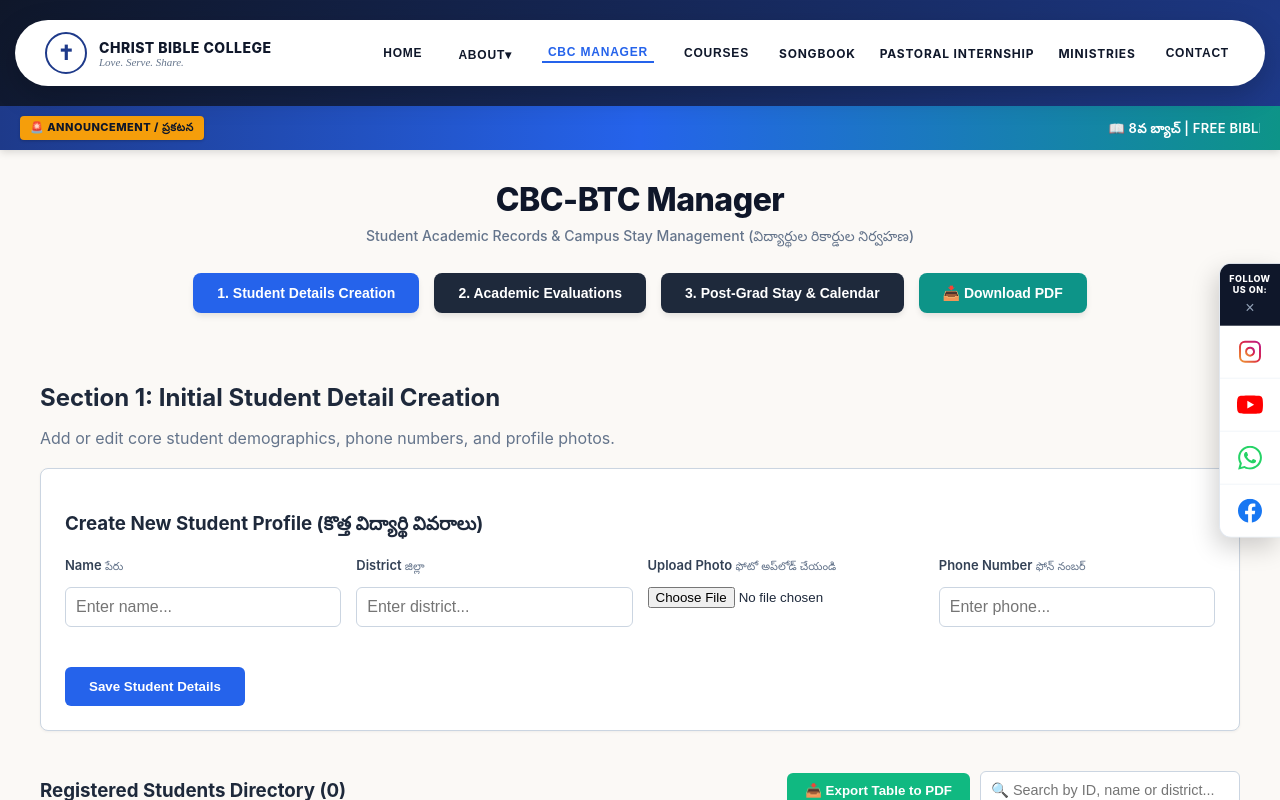
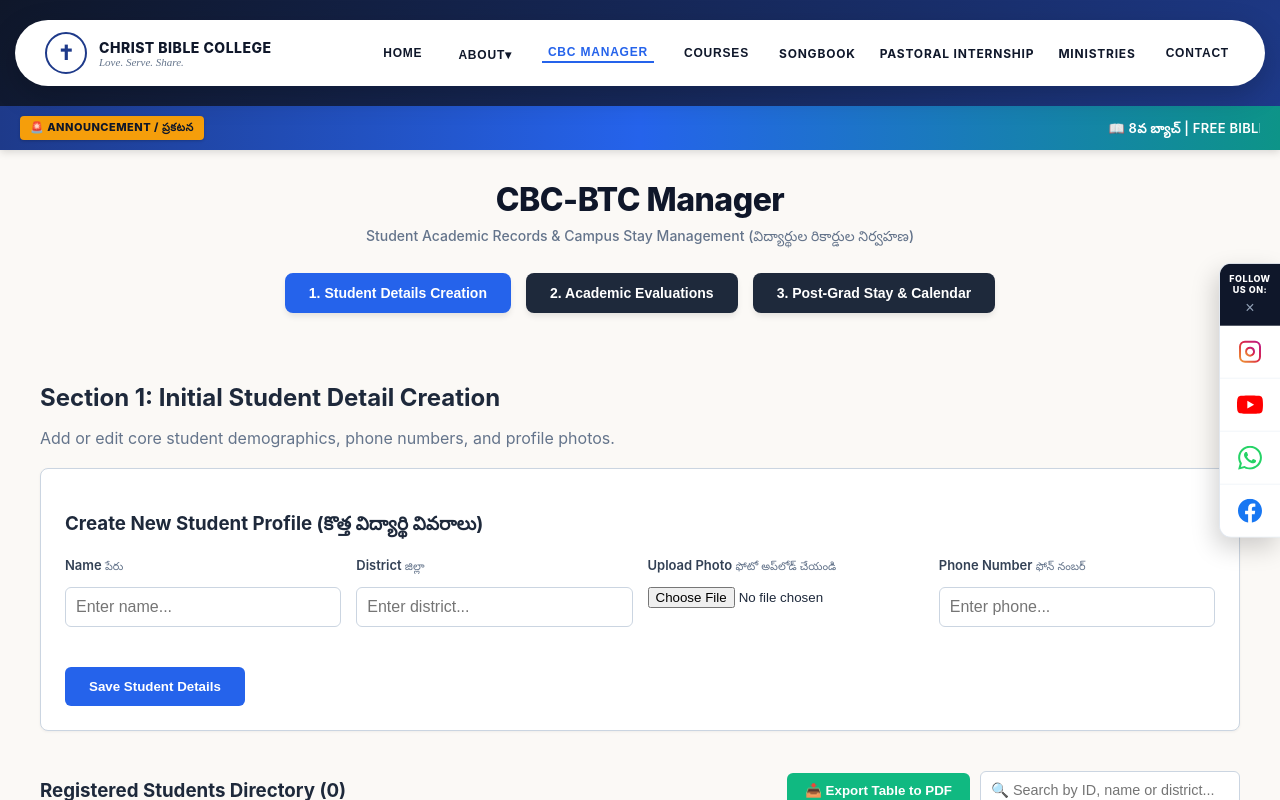
Before and after one commit to pramilaaztraining/cbc-students-manager, a React (Create React App) app: page / in a window 1280 px wide. Both pictures are taken after a click on the button "CBC MANAGER". Shown: the top 800 px of the page. Built offline with nearby package versions, Linux system fonts and the light colour scheme.

Commit message:
Removed export to PDF button from the sections header

```diff
--- a/src/Header.jsx
+++ b/src/Header.jsx
@@ -36,12 +36,7 @@ export default function Header({ activeScreen, setActiveScreen, exportToPDF }) {
           3. Post-Grad Stay & Calendar
         </button>
 
-        <button
-          onClick={exportToPDF}
-          className="cbc-pdf-btn"
-        >
-          📥 Download PDF
-        </button>
+
       </div>
 
     </div>
```
